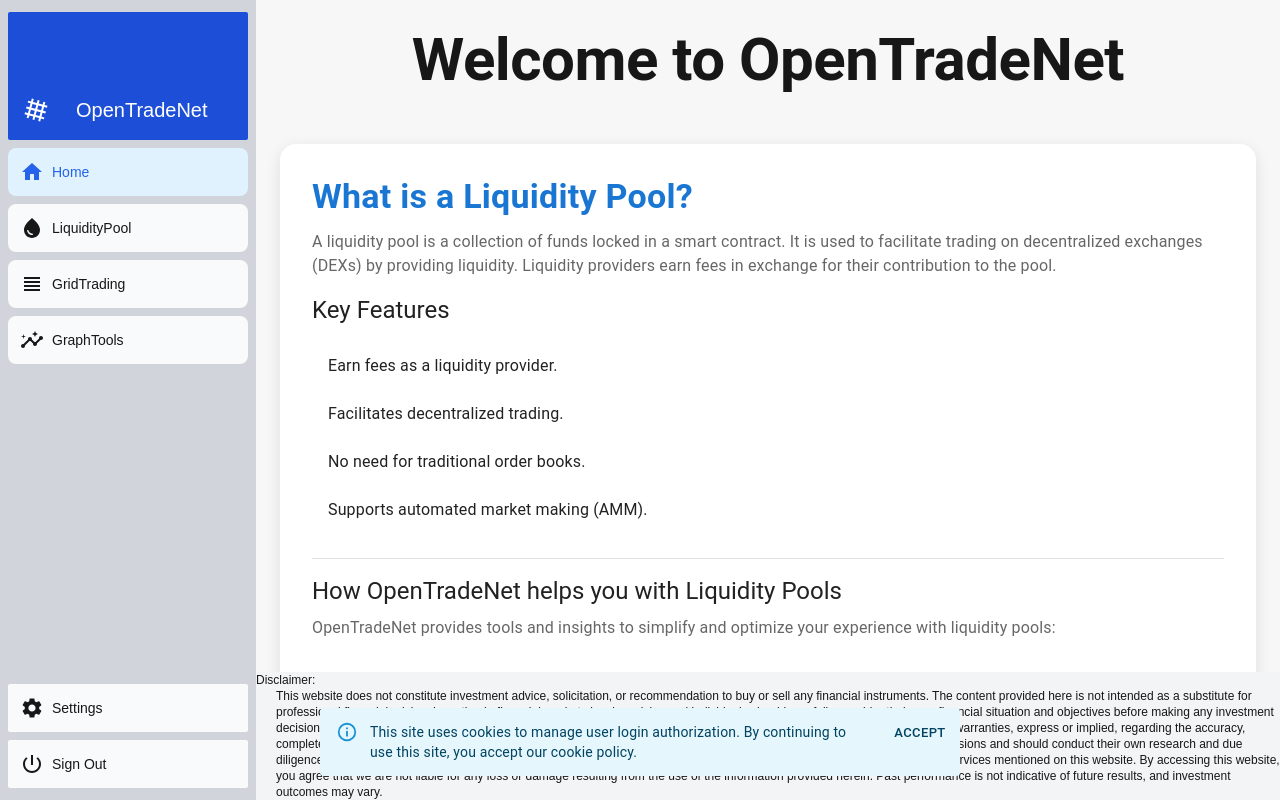
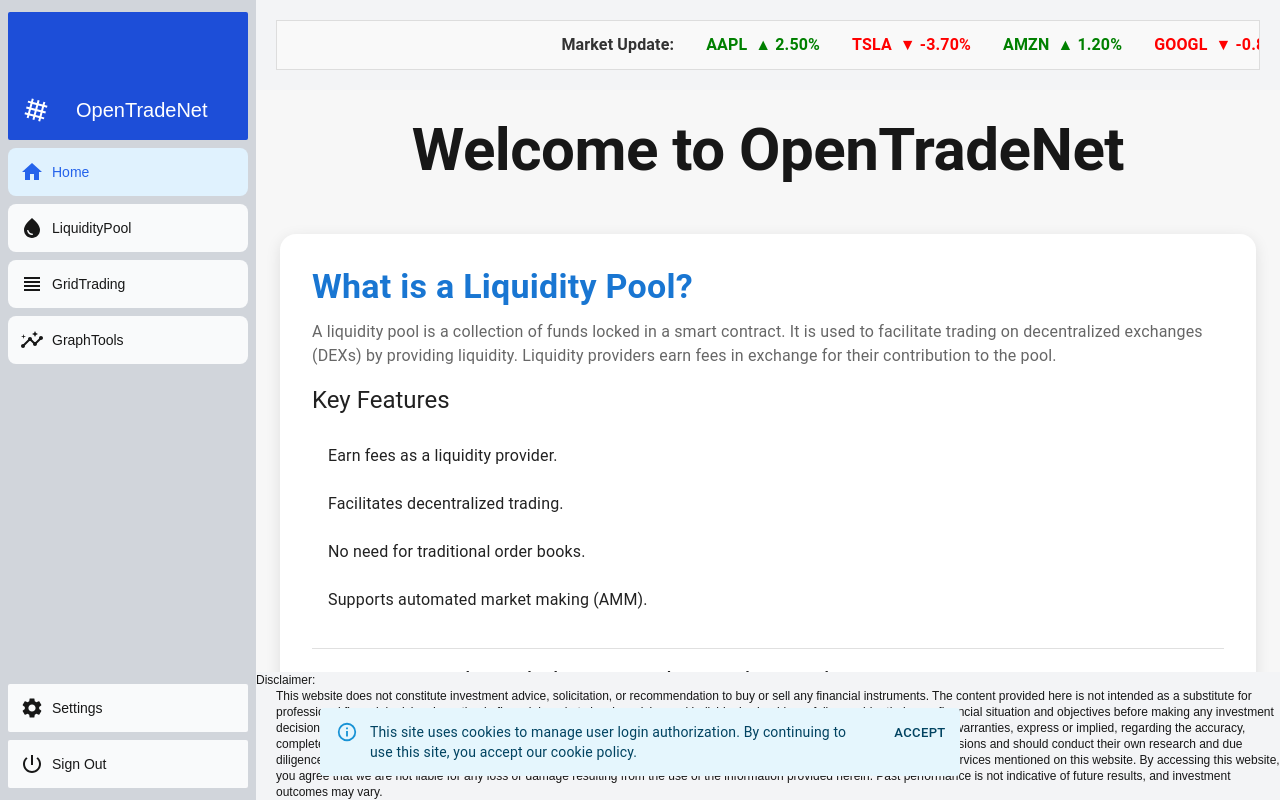
Before and after one commit to massimilianopetra/gridwise, a Next.js app: page /home in a window 1280 px wide. Built offline with nearby package versions, Linux system fonts and the light colour scheme.

Commit message:
dynamic quotation

```diff
--- a/app/(auth)/home/gridtrading/page.tsx
+++ b/app/(auth)/home/gridtrading/page.tsx
@@ -35,6 +35,7 @@ import { GridBackTesting, HoldStrategy, GridStrategy, GetHoldQuantity } from '@/
 import { StockData } from '@/app/lib/definitions'
 import TradingChart from '@/app/ui/TradingChart';
 import FlagSection from '@/app/ui/FlagSection';
+import Marquee from "@/app/ui/Marquee";
 
 interface ISummary {
   profitableTrades: number,
@@ -73,6 +74,15 @@ export default function Page() {
     fixedCommission: "0",
   });
 
+
+  const stock = [
+    { symbol: "AAPL", change: +2.5 },
+    { symbol: "TSLA", change: -3.7 },
+    { symbol: "AMZN", change: +1.2 },
+    { symbol: "GOOGL", change: -0.8 },
+    { symbol: "META", change: -2.3 },
+    { symbol: "NFLX", change: +0.5 },
+  ];
 
   const handleCalculation = () => {
     setStatus("computing");
@@ -321,7 +331,13 @@ export default function Page() {
 
   return (
     <div style={{ height: 250, width: '100%' }}>
-
+    <div style={{ padding: "20px" }}>
+      <Marquee
+        stocks={stock}
+        description="Market Update:"
+        descriptionPadding={20}
+      />
+    </div>
       <br></br>
       <div className='space-y-6'>
         <Card sx={{ maxWidth: 600, margin: 'auto', padding: 2, backgroundColor: '#E0E0E0', borderRadius: '12px', }}>
--- a/app/(auth)/home/gridtrading_doc/page.tsx
+++ b/app/(auth)/home/gridtrading_doc/page.tsx
@@ -26,7 +26,7 @@ export default function HomePage() {
                     textAlign="center"
                     sx={{ mb: 6 }}
                 >
-                    OpenTradeNet Accademy
+                    OpenTradeNet Academy
                 </Typography>
 
                 <Box maxWidth="lg" sx={{ width: '100%' }}>
--- a/app/(auth)/home/page.tsx
+++ b/app/(auth)/home/page.tsx
@@ -1,10 +1,30 @@
+'use client'
+
 import React from 'react';
 import { Box, Typography, Card, CardContent, List, ListItem, ListItemText, Button, Divider } from '@mui/material';
 import Link from 'next/link';
+import Marquee from "@/app/ui/Marquee";
 
 export default function HomePage() {
+
+  const stock = [
+    { symbol: "AAPL", change: +2.5 },
+    { symbol: "TSLA", change: -3.7 },
+    { symbol: "AMZN", change: +1.2 },
+    { symbol: "GOOGL", change: -0.8 },
+    { symbol: "META", change: -2.3 },
+    { symbol: "NFLX", change: +0.5 },
+  ];
+
   return (
     <main>
+      <div style={{ padding: "20px" }}>
+        <Marquee
+          stocks={stock}
+          description="Market Update:"
+          descriptionPadding={20}
+        />
+      </div>
       <Box
         sx={{
           minHeight: '100vh',
@@ -16,6 +36,7 @@ export default function HomePage() {
           p: 3,
         }}
       >
+
         {/* Titolo principale */}
         <Typography
           variant="h2"
--- a/app/(auth)/home/test/page.tsx
+++ b/app/(auth)/home/test/page.tsx
@@ -1,42 +1,25 @@
 'use client';
 
-import React from 'react';
-import TradingChart from '@/app/ui/TradingChart';
-import { LineData } from 'lightweight-charts';
+import Marquee from "@/app/ui/Marquee";
 
-const Trading: React.FC = () => {
-  const stockA: LineData[] = [
-    { time: '2023-12-20', value: 100 },
-    { time: '2023-12-21', value: 105 },
-    { time: '2023-12-22', value: 110 },
-    { time: '2023-12-23', value: 120 },
-    { time: '2023-12-24', value: 115 },
-    { time: '2023-12-25', value: 130 },
-  ];
+export default function Page() {
 
-  const stockB: LineData[] = [
-    { time: '2023-12-20', value: 900 },
-    { time: '2023-12-21', value: 920 },
-    { time: '2023-12-22', value: 910 },
-    { time: '2023-12-23', value: 940 },
-    { time: '2023-12-24', value: 930 },
-    { time: '2023-12-25', value: 950 },
+  const stockData = [
+    { symbol: "AAPL", change: +2.5 },
+    { symbol: "TSLA", change: -3.7 },
+    { symbol: "AMZN", change: +1.2 },
+    { symbol: "GOOGL", change: -0.8 },
+    { symbol: "META", change: -2.3 },
+    { symbol: "NFLX", change: +0.5 },
   ];
 
   return (
-    <div className="bg-gray-900 min-h-screen flex items-center justify-center">
-      <div className="w-full max-w-3xl p-4">
-        {/* Imposta larghezza per il contenitore del grafico */}
-        <TradingChart
-          series={[
-            { data: stockA, color: '#4caf50', title: 'Stock A' },
-            { data: stockB, color: '#f44336', title: 'Stock B' },
-          ]}
-          className="bg-gray-800  rounded-lg shadow-lg"
-        />
-      </div>
+    <div style={{ padding: "20px" }}>
+      <Marquee
+        stocks={stockData}
+        description="Market Update:"
+        descriptionPadding={20}
+      />
     </div>
   );
 };
-
-export default Trading;
--- /dev/null
+++ b/app/ui/Marquee.tsx
@@ -0,0 +1,122 @@
+/*
+ * This file is part of the project by Massimiliano Petra.
+ *
+ * Copyright (C) 2025 Massimiliano Petra
+ *
+ * This program is free software: you can redistribute it and/or modify
+ * it under the terms of the GNU General Public License as published by
+ * the Free Software Foundation, either version 3 of the License, or
+ * (at your option) any later version.
+ *
+ * This program is distributed in the hope that it will be useful,
+ * but WITHOUT ANY WARRANTY; without even the implied warranty of
+ * MERCHANTABILITY or FITNESS FOR A PARTICULAR PURPOSE. See the
+ * GNU General Public License for more details.
+ *
+ * You should have received a copy of the GNU General Public License
+ * along with this program. If not, see <https://www.gnu.org/licenses/>.
+ */
+
+import React from "react";
+import { Box, Typography } from "@mui/material";
+
+type StockData = {
+  symbol: string;
+  change: number;
+};
+
+interface MarqueeProps {
+  stocks: StockData[];
+  description?: string; // Scritta descrittiva opzionale
+  descriptionPadding?: number; // Numero di spazi bianchi prima della descrizione
+}
+
+const Marquee: React.FC<MarqueeProps> = ({
+  stocks,
+  description = "Stocks:",
+  descriptionPadding = 5
+}) => {
+  // Creiamo uno spazio bianco personalizzabile prima della descrizione
+  const paddedDescription = `${" ".repeat(descriptionPadding)}${description}`;
+
+  return (
+    <Box
+      sx={{
+        position: "relative",
+        overflow: "hidden",
+        width: "100%",
+        backgroundColor: "#f9f9f9",
+        border: "1px solid #ddd",
+        display: "flex",
+        alignItems: "center",
+        height: "50px",
+      }}
+    >
+      <Box
+        component="div"
+        sx={{
+          display: "flex",
+          whiteSpace: "nowrap",
+          animation: "scroll 15s linear infinite",
+        }}
+      >
+        {/* Scritta Descrittiva */}
+        <Box
+          sx={{
+            display: "inline-flex",
+            alignItems: "center",
+            marginRight: "32px",
+          }}
+        >
+          <Typography sx={{ fontWeight: "bold", color: "#333" }}>
+            {paddedDescription}
+          </Typography>
+        </Box>
+
+        {/* Titoli */}
+        {stocks.map((stock, index) => (
+          <Box
+            key={index}
+            sx={{
+              display: "inline-flex",
+              alignItems: "center",
+              marginRight: "32px",
+            }}
+          >
+            <Typography
+              sx={{
+                display: "flex",
+                alignItems: "center",
+                color: stock.change >= 0 ? "green" : "red",
+                fontWeight: "bold",
+              }}
+            >
+              {stock.symbol}{" "}
+              <span
+                style={{
+                  marginLeft: "8px",
+                  color: stock.change >= 0 ? "green" : "red",
+                }}
+              >
+                {stock.change >= 0 ? "▲" : "▼"}
+              </span>{" "}
+              <span style={{ marginLeft: "4px" }}>{stock.change.toFixed(2)}%</span>
+            </Typography>
+          </Box>
+        ))}
+      </Box>
+      <style jsx>{`
+        @keyframes scroll {
+          from {
+            transform: translateX(100%); /* Partenza da destra */
+          }
+          to {
+            transform: translateX(-100%); /* Uscita completa a sinistra */
+          }
+        }
+      `}</style>
+    </Box>
+  );
+};
+
+export default Marquee;
```
